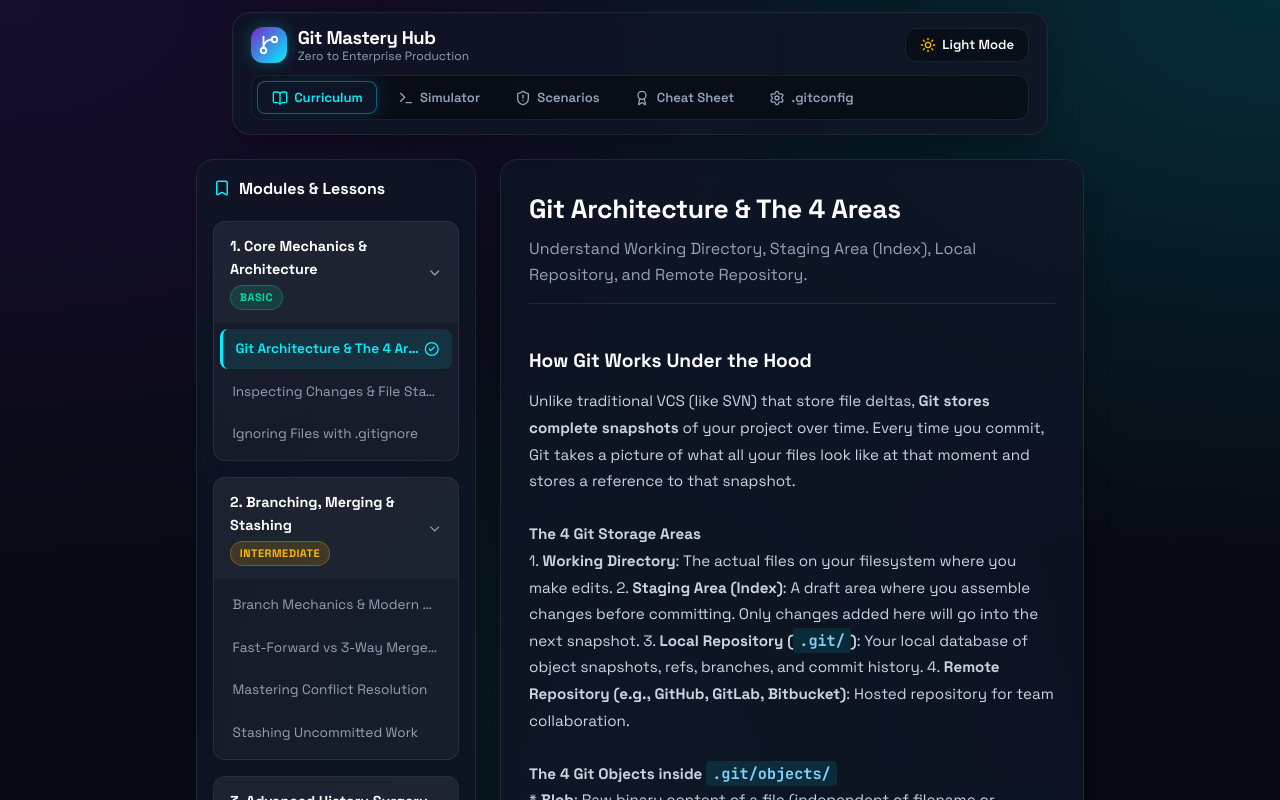
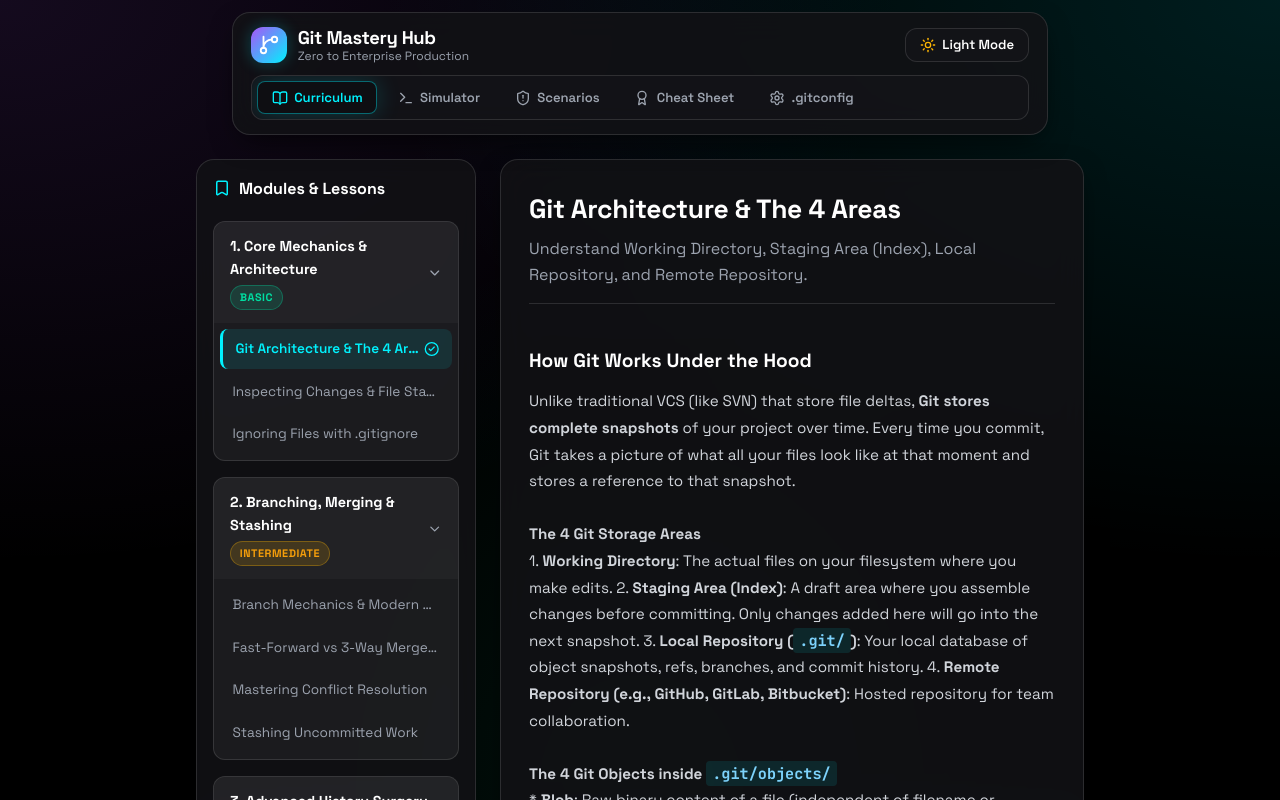
Before and after one commit to Rupam797/git-mastery-hub, a React (Vite) app: page / in a window 1280 px wide. Shown: the top 800 px of the page. Built offline with nearby package versions, Linux system fonts and the light colour scheme.

Commit message:
feat: update dark theme to true pitch-black (#000000) with deep charcoal surfaces and sharp neon accents

```diff
--- a/src/index.css
+++ b/src/index.css
@@ -1,31 +1,31 @@
 @import url('https://fonts.googleapis.com/css2?family=Space+Grotesk:wght@300;400;500;600;700&family=JetBrains+Mono:wght@400;500;600;700&display=swap');
 
-/* ═══ 1. FULL DARK THEME ═══ */
+/* ═══ 1. TRUE PITCH-BLACK DARK THEME ═══ */
 :root, [data-theme="dark"] {
-  --bg-dark: #070913;
-  --bg-card: rgba(15, 22, 38, 0.8);
-  --bg-card-solid: #0d1527;
-  --bg-card-hover: rgba(22, 32, 54, 0.95);
-  --border-color: rgba(255, 255, 255, 0.08);
-  --border-accent: rgba(0, 242, 254, 0.35);
+  --bg-dark: #000000;
+  --bg-card: rgba(18, 18, 22, 0.85);
+  --bg-card-solid: #0e0e12;
+  --bg-card-hover: rgba(28, 28, 36, 0.95);
+  --border-color: rgba(255, 255, 255, 0.12);
+  --border-accent: rgba(0, 242, 254, 0.4);
 
   --primary-cyan: #00f2fe;
-  --primary-blue: #4facfe;
-  --accent-purple: #7928ca;
-  --accent-pink: #ff0080;
+  --primary-blue: #3b82f6;
+  --accent-purple: #a855f7;
+  --accent-pink: #ec4899;
   --accent-emerald: #00dfa2;
-  --accent-amber: #ffb703;
-  --accent-rose: #ff4b4b;
+  --accent-amber: #f59e0b;
+  --accent-rose: #ef4444;
 
-  --text-main: #cbd5e1;
+  --text-main: #d1d5db;
   --text-heading: #ffffff;
-  --text-muted: #94a3b8;
-  --text-dim: #64748b;
+  --text-muted: #9ca3af;
+  --text-dim: #6b7280;
 
   --bg-body-gradient:
-    radial-gradient(at 0% 0%, rgba(121, 40, 202, 0.15) 0px, transparent 50%),
-    radial-gradient(at 100% 0%, rgba(0, 242, 254, 0.15) 0px, transparent 50%),
-    radial-gradient(at 50% 100%, rgba(0, 223, 162, 0.1) 0px, transparent 50%);
+    radial-gradient(at 0% 0%, rgba(168, 85, 247, 0.12) 0px, transparent 50%),
+    radial-gradient(at 100% 0%, rgba(0, 242, 254, 0.12) 0px, transparent 50%),
+    radial-gradient(at 50% 100%, rgba(0, 223, 162, 0.08) 0px, transparent 50%);
 
   --font-sans: 'Space Grotesk', -apple-system, BlinkMacSystemFont, 'Segoe UI', Roboto, sans-serif;
   --font-mono: 'JetBrains Mono', monospace;
@@ -35,18 +35,18 @@
   --radius-lg: 18px;
   --radius-xl: 24px;
 
-  --shadow-glow: 0 0 25px rgba(0, 242, 254, 0.15);
-  --shadow-card: 0 10px 30px -10px rgba(0, 0, 0, 0.5);
+  --shadow-glow: 0 0 25px rgba(0, 242, 254, 0.18);
+  --shadow-card: 0 10px 30px -10px rgba(0, 0, 0, 0.8);
 
-  --code-bg: #030712;
+  --code-bg: #050507;
   --code-text: #a5f3fc;
-  --terminal-bg: #020408;
-  --terminal-header: #0c1525;
-  --visualiser-bg: #060b16;
-  --visualiser-header: #0c1525;
-  --input-bg: #040914;
-  --nav-bg: rgba(0, 0, 0, 0.35);
-  --badge-bg-subtle: rgba(255, 255, 255, 0.04);
+  --terminal-bg: #000000;
+  --terminal-header: #0e0e12;
+  --visualiser-bg: #070709;
+  --visualiser-header: #0e0e12;
+  --input-bg: #08080a;
+  --nav-bg: rgba(20, 20, 25, 0.6);
+  --badge-bg-subtle: rgba(255, 255, 255, 0.05);
 }
 
 /* ═══ 2. FULL OFF-WHITE THEME ═══ */
```
